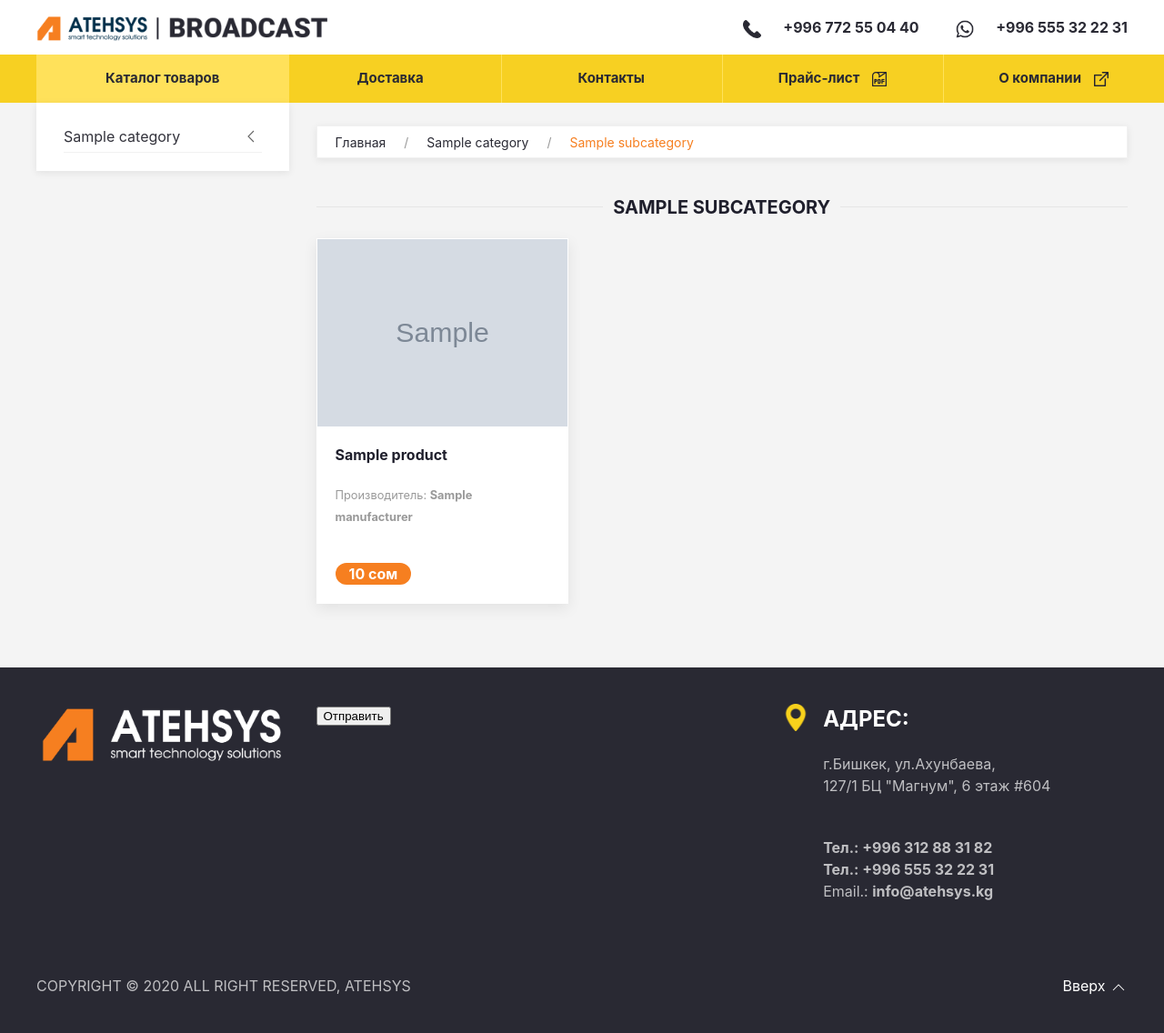
After one commit to Nuskaiym/catalog, a Django app: page /product/sub/category/products/1 in a window 1280 px wide. The commit adds this page. Shown: the whole page at 91% size. Run offline with Django 3.2, Linux system fonts and the light colour scheme; tables that the repository leaves empty hold one stand-in row (values such as "Sample post"); grey boxes marked "Sample" are stand-in pictures; some libraries are stand-ins or nearby versions.

Commit message:
get category products

```diff
--- a/catalog/urls.py
+++ b/catalog/urls.py
@@ -21,7 +21,8 @@ from django.conf import settings
 
 urlpatterns = [
     path('admin/', admin.site.urls),
-    path(r'^chaining/', include('smart_selects.urls')),
+    path('chaining/', include('smart_selects.urls')),
     path('', include('main.urls')),
-    path(r'^ckeditor/', include('ckeditor_uploader.urls')),
+    path('product/', include('product.urls')),
+    path('ckeditor/', include('ckeditor_uploader.urls')),
 ] + static(settings.MEDIA_URL, document_root=settings.MEDIA_ROOT)
--- a/product/admin.py
+++ b/product/admin.py
@@ -20,7 +20,7 @@ class ProductAdmin(admin.ModelAdmin):
 
 
 class ManufacturerAdmin(admin.ModelAdmin):
-    list_display = ['title', 'url']
+    list_display = ['title']
     search_fields = ['title']
 
 
--- a/product/models.py
+++ b/product/models.py
@@ -29,11 +29,31 @@ class SubCategory(models.Model):
 class Manufacturer(models.Model):
     title = models.CharField(max_length=100)
     is_active = models.BooleanField(default=True)
-    photo = ResizedImageField(upload_to='product/', verbose_name='Фотография', size=[1000, 600], max_length=300)
-    url = models.URLField(default=None)
+    image = models.ImageField(upload_to='manufacturer/')
 
     def __str__(self):
         return self.title
+
+    def save(self, *args, **kwargs):
+        try:
+            this = Manufacturer.objects.get(id=self.id)
+            if this.image != self.image:
+                this.image.delete()
+
+        except:
+            pass
+
+        super(Manufacturer, self).save(*args, **kwargs)
+        img = Image.open(self.image)
+        width, height = img.size
+        if width > 800:
+            ratio = float(width / 800)
+            width = int(width / ratio)
+            height = int(height / ratio)
+            img = img.resize((width, height), PIL.Image.ANTIALIAS)
+            img.save(self.image.path, quality=100, optimize=True)
+        else:
+            img.save(self.image.path, quality=100, optimize=True)
 
 
 class Product(models.Model):
--- a/product/templatetags/category_tags.py
+++ b/product/templatetags/category_tags.py
@@ -14,3 +14,9 @@ def categories_tag():
 def modal_categories_tag():
     categories = Category.objects.all()
     return {'categories': categories}
+
+
+@register.inclusion_tag('category/list_manufacturer.html')
+def manufacturer_tag():
+    manufacturers = Manufacturer.objects.all()
+    return {'manufacturers': manufacturers}
--- a/product/urls.py
+++ b/product/urls.py
@@ -1,8 +1,9 @@
 from django.contrib import admin
 from django.urls import path, include
 
-from main.views import HomeViews
+from product.views import *
 
 urlpatterns = [
-    path('', HomeViews.as_view(), name='home'),
+    path('sub/category/products/<int:sub_category_id>', CategoryProductsView.as_view(), name='sub_category_products'),
+    path('manufacturer/products/<int:manufacturer_id>', ManufacturerProductsView.as_view(), name='manufacturer_products'),
 ]
--- a/product/views.py
+++ b/product/views.py
@@ -1,19 +1,28 @@
 from django.shortcuts import render
 from django.views.generic import TemplateView
 
+from product.models import *
 
-class CategoryView(TemplateView):
-    template_name = 'category/listCategory.html'
+
+class CategoryProductsView(TemplateView):
+    template_name = 'category/listProduct.html'
 
     def get(self, request, *args, **kwargs):
-        event = Event.objects.get(id=kwargs['event_id'])
-        bracket_list = Bracket.objects.select_related('group').order_by('status').filter(
-            status__in=['PLAY', 'PREPARE_FIRST', 'PREPARE_SECOND'],
-            group__event_id=event.id
-        )
-        # print('bracket_list')
-        # print(bracket_list)
+        sub_category = SubCategory.objects.get(id=kwargs['sub_category_id'])
+        products = Product.objects.order_by('-id').filter(sub_category=sub_category)
         return render(request, self.template_name, context={
-            'bracket_list': bracket_list,
-            'event': event,
+            'products': products,
+            'sub_category': sub_category,
         })
+
+
+class ManufacturerProductsView(TemplateView):
+    template_name = 'category/listManufacturerProduct.html'
+
+    def get(self, request, *args, **kwargs):
+        manufacturer = Manufacturer.objects.get(id=kwargs['manufacturer_id'])
+        products = Product.objects.order_by('-id').filter(manufacturer=manufacturer)
+        return render(request, self.template_name, context={
+            'products': products,
+            'manufacturer': manufacturer,
+        })
--- a/templates/category/listCategory.html
+++ b/templates/category/listCategory.html
@@ -7,7 +7,7 @@
                     {% if category.sub_categories %}
                         <ul class="uk-nav-sub">
                             {% for sub_category in category.sub_categories.all %}
-                                <li><a href="#">{{ sub_category.title }}</a></li>
+                                <li><a href="{% url 'sub_category_products' sub_category.id %}">{{ sub_category.title }}</a></li>
                             {% endfor %}
                         </ul>
                     {% endif %}
--- /dev/null
+++ b/templates/category/listProduct.html
@@ -0,0 +1,52 @@
+{% extends 'base.html' %}
+{% load static %}
+{% load category_tags %}
+{% block body %}
+    <div id="mbdd" class="mbd">
+        <div class="uk-container">
+            <div class="uk-grid-medium" uk-grid>
+                {% categories_tag %}
+                <div class="uk-width-expand">
+                    <div class="breadcrumb uk-box-shadow-small">
+                        <ul class="uk-breadcrumb uk-margin-remove-bottom">
+                            <li><a href="{% url 'home' %}">Главная</a></li>
+                            <li><a href="#">{{ sub_category.category.title }}</a></li>
+                            <li><span>{{ sub_category.title }}</span></li>
+                        </ul>
+                    </div>
+
+                    <div class="uk-margin-medium-bottom uk-margin-medium-top">
+                        <h4 class="uk-heading-line uk-text-center uk-text-uppercase uk-text-bold">
+                            <span>{{ sub_category.title }}</span></h4>
+                        <div class="uk-grid-medium uk-child-width-1-1 uk-child-width-1-2@s uk-child-width-1-3@m uk-margin-large-bottom"
+                             uk-grid uk-height-match="target: > div > .uk-card">
+                            {% for product in products %}
+                                <div>
+                                    <a class="uk-card uk-card-small uk-card-default uk-display-block prod-card">
+                                        <div class="uk-card-media-top">
+                                            <img src="{{product.image.url}}" alt="{{ product.title }}">
+                                        </div>
+                                        <div class="uk-card-body">
+                                            <h5 class="uk-text-bold">{{product.title}}</h5>
+                                            <p class="uk-text-muted"><small>Производитель:
+                                                <b>{{product.manufacturer}}</b></small></p>
+                                            <p class="price">{{product.price}} сом</p>
+                                        </div>
+                                    </a>
+                                </div>
+                            {% endfor %}
+                        </div>
+{#                        <ul class="uk-pagination uk-flex-center" uk-margin>#}
+{#                            <li><a href="#"><span uk-pagination-previous></span></a></li>#}
+{#                            <li><a href="#">1</a></li>#}
+{#                            <li><a href="#">2</a></li>#}
+{#                            <li class="uk-active"><span>3</span></li>#}
+{#                            <li><a href="#"><span uk-pagination-next></span></a></li>#}
+{#                        </ul>#}
+
+                    </div>
+                </div>
+            </div>
+        </div>
+    </div>
+{% endblock %}
```
Also changed, not shown: templates/category/listManufacturerProduct.html (added, +51 -0 lines), templates/category/list_manufacturer.html (added, +13 -0 lines), templates/main/home.html (+1 -95 lines), product/migrations/0009_remove_manufacturer_url.py (added), product/migrations/0010_auto_20200227_0632.py (added).
